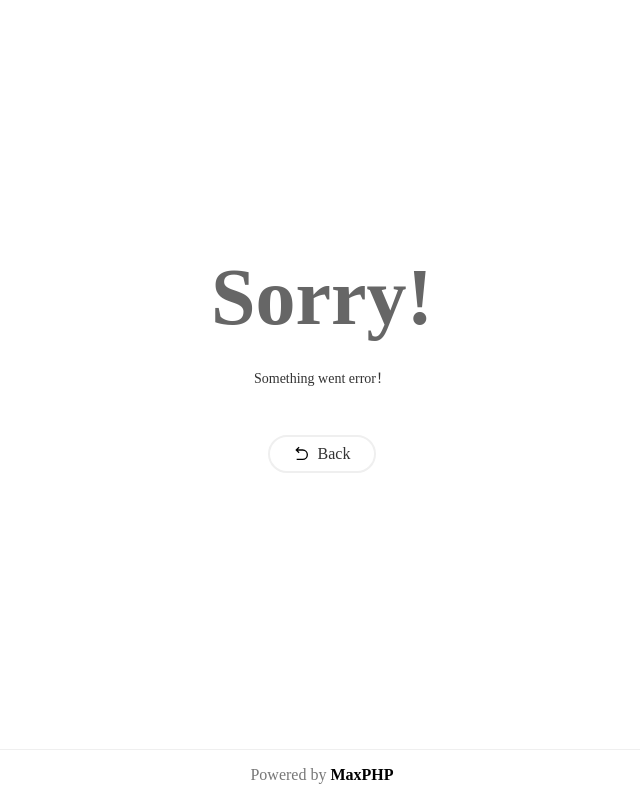
After one commit to next-laboratory/simple, a PHP site: page /views/error.blade.php in a window 1280 px wide. The commit adds this page. Shown: the whole page, without its empty margins (318-958 px from the left). Run offline with PHP 8.4, Linux system fonts and the light colour scheme.

Commit message:
[pref] 优化代码

```diff
--- a/app/Http/Controllers/IndexController.php
+++ b/app/Http/Controllers/IndexController.php
@@ -39,6 +39,6 @@ class IndexController
     #[GetMapping(path: '/welcome')]
     public function welcome(Context $ctx, Renderer $renderer): ResponseInterface
     {
-        return $ctx->end($renderer->render('index', ['a' => 123]));
+        return $ctx->HTML($renderer->render('index', ['a' => 123]));
     }
 }
--- /dev/null
+++ b/views/error.blade.php
@@ -0,0 +1,88 @@
+<!DOCTYPE html>
+<html lang="zh">
+<head>
+    <meta charset="UTF-8">
+    <meta name="viewport" content="width=device-width, initial-scale=1.0">
+    <meta http-equiv="X-UA-Compatible" content="ie=edge">
+    <title>Something went error！</title>
+    <style>
+        * {
+            margin: 0;
+            padding: 0;
+        }
+        body {
+            display: flex;
+            flex-direction: column;
+            height: 100vh;
+            text-align: center;
+        }
+        .box {
+            flex: 1;
+            display: flex;
+            justify-content: center;
+            flex-direction: column;
+        }
+        .number {
+            font-size: 80px;
+            color: #666;
+            font-weight: bold;
+        }
+        .text {
+            font-size: 14px;
+            margin: 24px;
+            color: #333;
+        }
+        .btn-container {
+            display: flex;
+            justify-content: center;
+        }
+        .btn {
+            padding: 8px 24px;
+            text-decoration: none;
+            background: #fff;
+            border: 2px solid #efefef;
+            color: #333;
+            margin: 24px;
+            border-radius: 20px;
+            cursor: pointer;
+            display: flex;
+            align-items: center;
+        }
+        .footer {
+            padding: 16px;
+            border-top: 1px solid #efefef;
+            color: #777;
+            font-weight: lighter;
+        }
+        .footer a {
+            text-decoration: none;
+            font-weight: bold;
+            color: #000;
+        }
+    </style>
+</head>
+<body>
+<div class="box">
+    <div class="number">Sorry!</div>
+    <div class="text">
+        Something went error！
+    </div>
+    <div class="btn-container">
+        <a class="btn" id="back">
+            <svg xmlns="http://www.w3.org/2000/svg" viewBox="0 0 24 24" width="16" height="16" style="margin-right: 8px;">
+                <path fill="none" d="M0 0h24v24H0z"/>
+                <path d="M5.828 7l2.536 2.536L6.95 10.95 2 6l4.95-4.95 1.414 1.414L5.828 5H13a8 8 0 1 1 0 16H4v-2h9a6 6 0 1 0 0-12H5.828z"/>
+            </svg>
+            Back
+        </a>
+    </div>
+</div>
+<footer class="footer">
+    Powered by <a href="https://www.chengyao.xyz" target="_blank">MaxPHP</a>
+</footer>
+<script>
+    var back = document.getElementById('back')
+    back.onclick = function() { console.log('run...'); history.back() }
+</script>
+</body>
+</html>
```
Also changed, not shown: app/Exceptions/ExceptionHandler.php (+12 -1 lines), app/Http/Middlewares/SessionMiddleware.php (+1 -7 lines).
